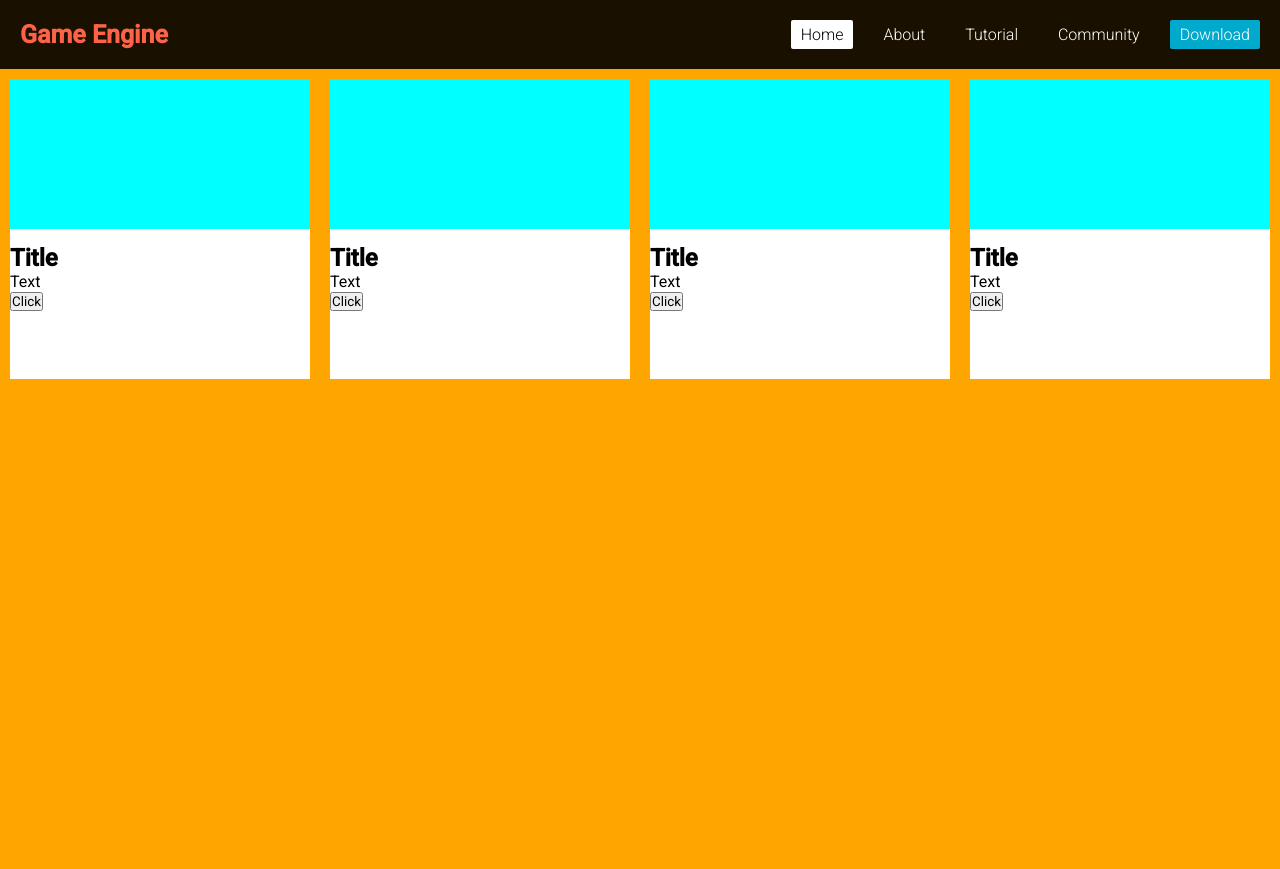
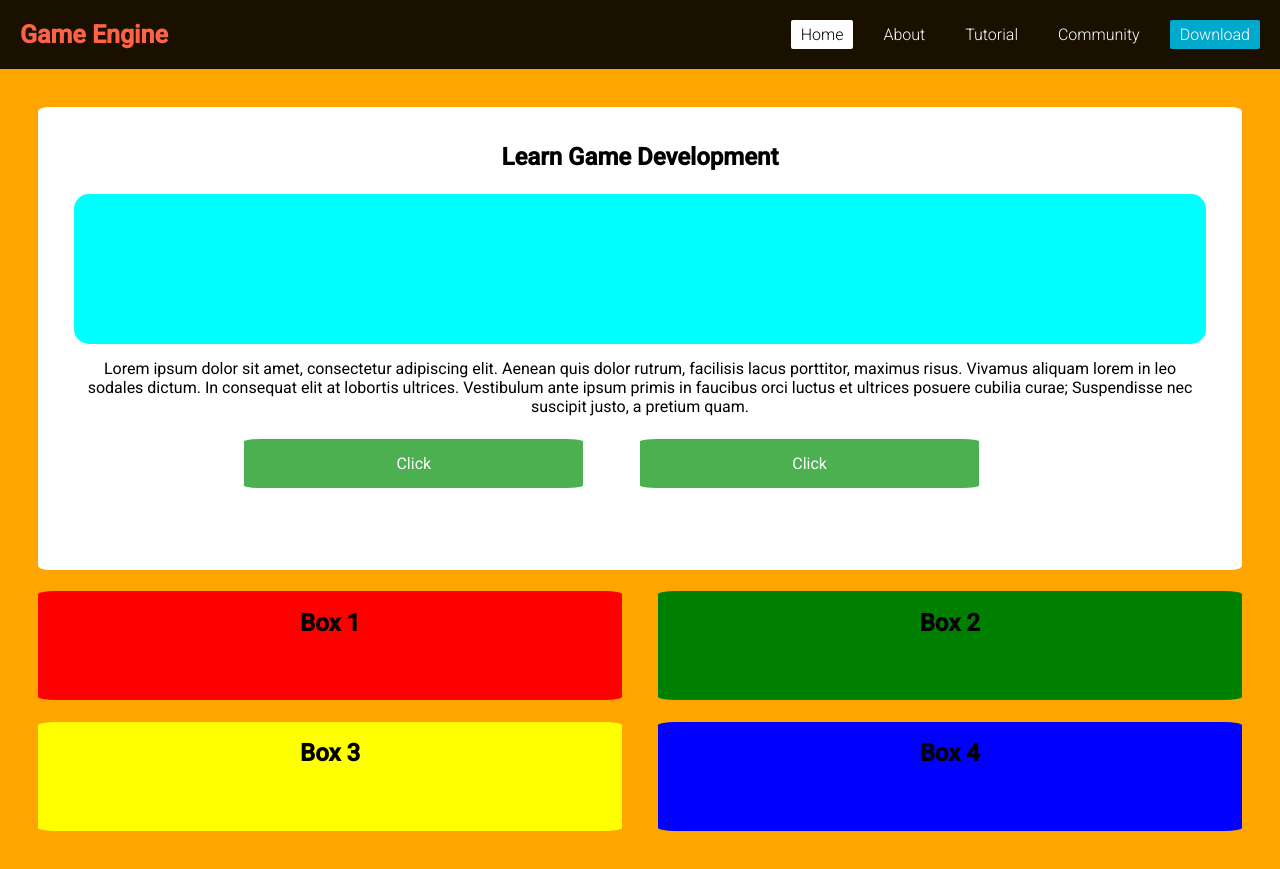
Before and after one commit to LiamANeeson/MSc-Game-Engine-Project-Website, a React (Create React App) app in the folder client/: page / in a window 1280 px wide. Built offline with nearby package versions, Linux system fonts and the light colour scheme.

Commit message:
Added Skeleton For Content on Homepage

```diff
--- a/client/src/Pages/Home.css
+++ b/client/src/Pages/Home.css
@@ -1,21 +1,122 @@
 .container {
-    display: flex;
-    justify-content: center;
+    display: grid;
+    /* grid-template-columns: 1fr 1fr;
+    grid-template-rows: 2fr 1fr 1fr; */
+    grid-gap: 3%;
+    padding: 3%;
+    grid-template-areas:
+    "headline-content headline-content"
+    "box-1 box-2"
+    "box-3 box-4"
+    ;
 }
 
 body {
     background-color: orange;
 }
 
-.card {
+.headline-content {
+    grid-area: headline-content;
+    background-color: white;
+    text-align: center;
+    padding: 3%;
+    border-radius: 1%;
+}
+
+.headline-text {
+    padding-bottom: 2%;
+}
+
+.head-image {
+    background-color: aqua;
+    background-size: cover;
+    height: 150px;
+    padding-top: 10px;
+    margin-bottom: 15px;
+    border-radius: 15px;
+}
+
+.head-btn {
+    background-color: #4CAF50; /* Green */
+    border: none;
+    color: white;
+    padding: 15px 32px;
+    text-align: center;
+    text-decoration: none;
+    display: inline-block;
+    font-size: 16px;
+    margin-right: 5%;
+    margin-top: 2%;
+    cursor: pointer;
+    border-radius: 5%;
+    width: 30%;
+}
+
+.head-btn:hover {
+    color: red;
+    cursor: pointer;
+}
+
+.box-1 {
+    grid-area: box-1;
+    background-color: red;
+    text-align: center;
+    padding: 3%;
+    border-radius: 3%;
+}
+
+.box-2 {
+    grid-area: box-2;
+    background-color: Green;
+    text-align: center;
+    padding: 3%;
+    border-radius: 3%;
+}
+
+.box-3 {
+    grid-area: box-3;
+    background-color: yellow;
+    text-align: center;
+    padding: 3%;
+    border-radius: 3%;
+}
+
+.box-4 {
+    grid-area: box-4;
+    background-color: blue;
+    text-align: center;
+    padding: 3%;
+    border-radius: 3%;
+}
+/* .card {
     background: white;
     width: 300px;
-    height: 300px;
     margin: 10px;
+    border-radius: 15px;
 }
 
 .card-image {
     background-color: aqua;
+    background-size: cover;
     height: 150px;
     margin-bottom: 15px;
+    border-radius: 15px 15px 0 0;
 }
+
+.card h2 {
+    padding: 10px
+}
+
+.card p {
+    padding: 10px;
+}
+
+.card button {
+    background-color: black;
+    color: white;
+    padding: 15px 20px;
+    display: block;
+    text-align: center;
+    border-radius: 5px;
+    margin: 20px;
+}  */
--- a/client/src/Pages/Home.js
+++ b/client/src/Pages/Home.js
@@ -4,32 +4,27 @@ import './Home.css'
 function Home() {
   return (
     <div className='container'>
-      {/* <div className='headline-content'>Headline</div> */}
-      <div className='card'>
-        <div className='card-image'></div>
-          <h2>Title</h2>
-          <p>Text</p>
-          <button>Click</button>
+      <div className='headline-content'>
+        <h2 className='headline-text'>Learn Game Development</h2>
+        <div className='head-image'></div>
+        <p>
+        Lorem ipsum dolor sit amet, consectetur adipiscing elit. Aenean quis dolor rutrum, facilisis lacus porttitor, maximus risus. Vivamus aliquam lorem in leo sodales dictum. In consequat elit at lobortis ultrices. Vestibulum ante ipsum primis in faucibus orci luctus et ultrices posuere cubilia curae; Suspendisse nec suscipit justo, a pretium quam.
+        </p>
+        <button className = 'head-btn'>Click</button>
+        <button className = 'head-btn'>Click</button>
       </div>
-      <div className='card'>
-      <div className='card-image'></div>
-          <h2>Title</h2>
-          <p>Text</p>
-          <button>Click</button>
+      <div className='box-1'>
+        <h2 className='box-head'>Box 1</h2>
       </div>
-      <div className='card'>
-        <div className='card-image'></div>
-          <h2>Title</h2>
-          <p>Text</p>
-          <button>Click</button>
+      <div className='box-2'>
+      <h2 className='box-head'>Box 2</h2>
       </div>
-      <div className='card'>
-        <div className='card-image'></div>
-            <h2>Title</h2>
-            <p>Text</p>
-            <button>Click</button>
+      <div className='box-3'>
+      <h2 className='box-head'>Box 3</h2>
       </div>
-      {/* <div className='footer'>footer</div> */}
+      <div className='box-4'>
+      <h2 className='box-head'>Box 4</h2>
+      </div>
     </div>
   )
 }
```
